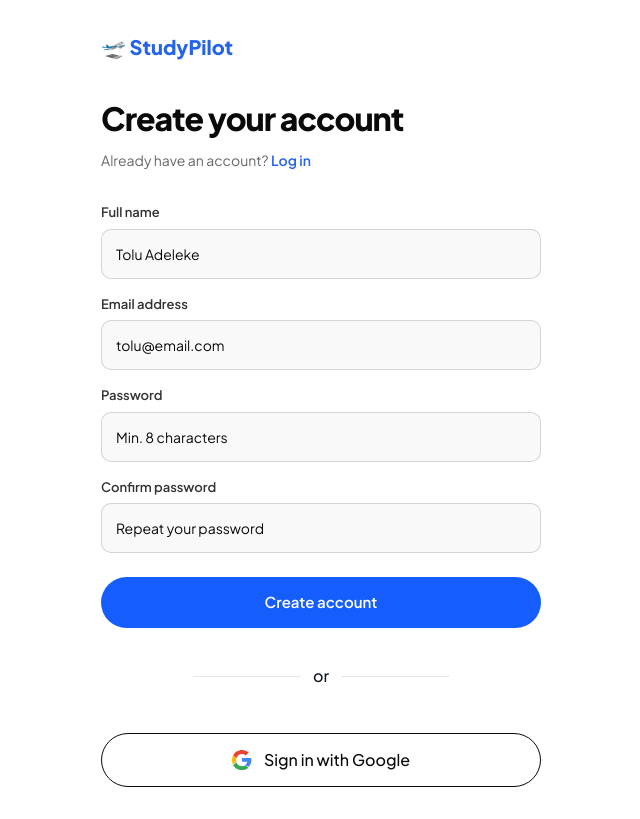
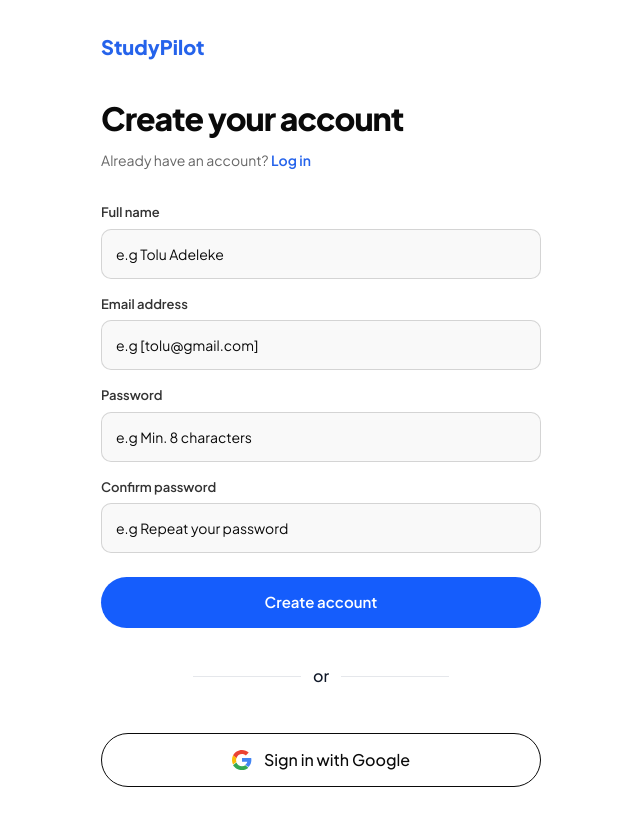
Before and after one commit to obawunmidara/StudyPilot, a React (Vite) app: page /signup in a window 1280 px wide. Shown: the whole page, without its empty margins (319-959 px from the left). Built offline with nearby package versions, Linux system fonts and the light colour scheme.

Commit message:
feat: create user signup page with email authentication and Google sign-in support

```diff
--- a/src/pages/SignupPage.jsx
+++ b/src/pages/SignupPage.jsx
@@ -121,7 +121,7 @@ export default function SignupPage() {
             color: "#2563eb",
           }}
         >
-          🛫 StudyPilot
+          StudyPilot
         </div>
 
         {/* Heading */}
@@ -172,10 +172,10 @@ export default function SignupPage() {
         {/* Form */}
         <div style={{ display: "flex", flexDirection: "column", gap: 16 }}>
           {[
-            { label: "Full name", name: "name", type: "text", placeholder: "Tolu Adeleke" },
-            { label: "Email address", name: "email", type: "email", placeholder: "tolu@email.com" },
-            { label: "Password", name: "password", type: "password", placeholder: "Min. 8 characters" },
-            { label: "Confirm password", name: "confirmPassword", type: "password", placeholder: "Repeat your password" },
+            { label: "Full name", name: "name", type: "text", placeholder: "e.g Tolu Adeleke" },
+            { label: "Email address", name: "email", type: "email", placeholder: "e.g [tolu@gmail.com]" },
+            { label: "Password", name: "password", type: "password", placeholder: "e.g Min. 8 characters" },
+            { label: "Confirm password", name: "confirmPassword", type: "password", placeholder: "e.g Repeat your password" },
           ].map((field) => (
             <div key={field.name}>
               <label
```
